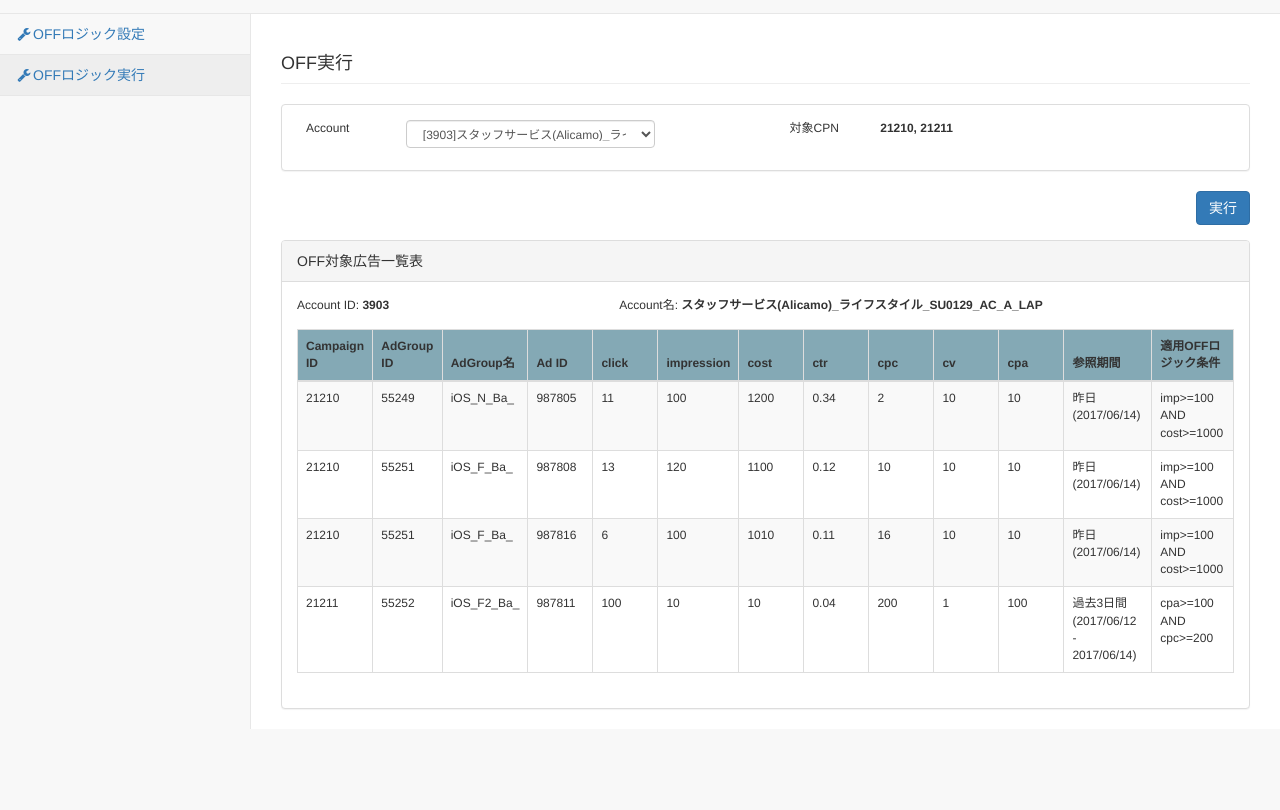
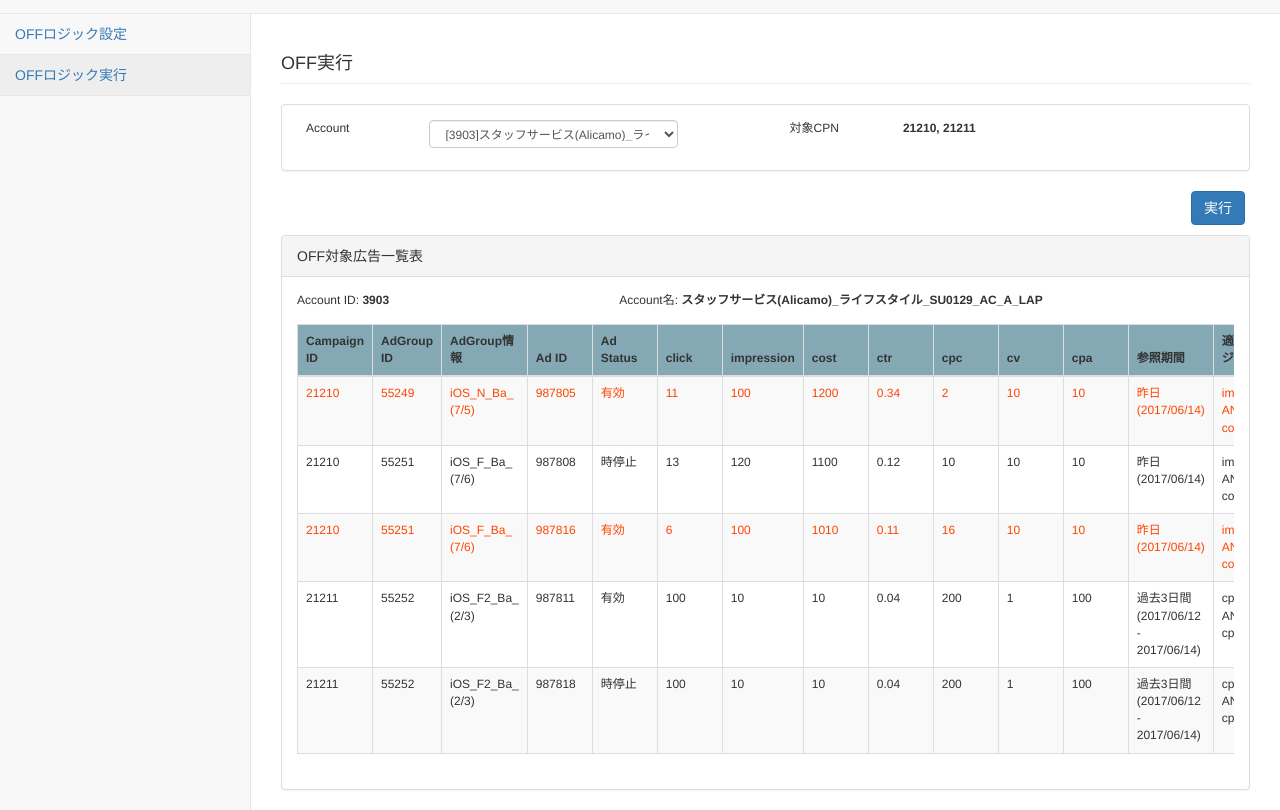
Before and after one commit to trvinhlong/bootstrap, a website: page pages/applyrule.html in a window 1280 px wide. Shown: the part 37-847 px from the top of the page. Before the commit the page ends 800 px from the top, so only its background shows below. Drawn offline with Linux system fonts and the light colour scheme.

Commit message:
update css

```diff
--- a/custom.css
+++ b/custom.css
@@ -8,7 +8,7 @@
 	min-height: 20px;
 }
 .panel-body .optimize-rule-element {
-	width: 20%;
+	width: 18%;
 	display: inline-block;
 	float: left;
 	margin-left: 2%;
@@ -21,16 +21,15 @@
 }
 
 .optimize-rule-element.optimize-rule-label {
-	width: 20%;
+	width: 25%;
 }
 
 .optimize-rule-element.optimize-rule-value {
 	width: 20%;
 }
 
-.optimize-rule-connector {
-	font-size: 12px;
-	height: 28px;
+.optimize-rule-element.optimize-rule-connector {
+	width: 25%;
 }
 .optimize-rule-row button {
 	width: 10%;
@@ -91,3 +90,6 @@ table tr td {
 .hide-msg{
 	display: none;
 }
+#targetTable tr.executable-ads {
+	color: orangered;
+}
--- a/pages/applyrule.html
+++ b/pages/applyrule.html
@@ -52,10 +52,10 @@
                 <div class="sidebar-nav navbar-collapse">
                     <ul class="nav" id="side-menu">
                         <li>
-                            <a href="settingrule.html"><i class="fa fa-wrench fa-fw"></i></i>OFFロジック設定</a>
+                            <a href="settingrule.html">OFFロジック設定</a>
                         </li>
                         <li>
-                            <a href="applyrule.html"><i class="fa fa-wrench fa-fw"></i></i>OFFロジック実行</a>
+                            <a href="applyrule.html">OFFロジック実行</a>
                         </li>
                     </ul>
                 </div>
@@ -73,8 +73,7 @@
             </div>
 
             <div class="alert alert-success" id="success-alert">
-                <button type="button" class="close" data-dismiss="alert">x</button>
-                OFFONロジックが正常に実行された。
+                OFFロジックが正常に実行された。
             </div>
 
             <!-- /.row -->
@@ -86,10 +85,11 @@
                                 <div class="col-sm-6">
                                     <div class="form-group optimize-rule-row">
                                         <span class="optimize-rule-element optimize-rule-label">Account</span>
-                                        <select class="form-control optimize-rule-element optimize-rule-selector">
+                                        <select class="form-control optimize-rule-element optimize-rule-selector" id="campaign-selector">
                                                 <option>[3903]スタッフサービス(Alicamo)_ライフスタイル_SU0129_AC_A_LAP</option>
                                                 <option>[3962]株式会社セプテーニ_APIテストアカウント2017-06-15</option>
                                         </select>
+                                        <i class="fa fa-spinner fa-pulse fa-3x fa-fw" id="campaignLoadingImg" style="display: none;"></i>
                                     </div>
                                 </div>
                                 <div class="col-sm-6">
@@ -109,9 +109,9 @@
             </div>
             <!-- /.row -->
 
-            <div class="row" style="float:right; padding-right:15px; padding-bottom: 15px;">
+            <div class="row">
                 <i class="fa fa-spinner fa-pulse fa-3x fa-fw" id="loadingImg" style="display: none;"></i>
-                <button class="btn btn-primary" id="executeBtn">実行</button>
+                <button class="btn btn-primary" id="executeBtn" style="float: right; margin-bottom: 10px; margin-right: 20px;">実行</button>
             </div>
 
 
@@ -134,8 +134,9 @@
                                         <tr>
                                             <th>Campaign ID</th>
                                             <th>AdGroup ID</th>
-                                            <th>AdGroup名</th>
+                                            <th>AdGroup情報</th>
                                             <th>Ad ID</th>
+                                            <th>Ad Status</th>
                                             <th>click</th>
                                             <th>impression</th>
                                             <th>cost</th>
@@ -148,11 +149,12 @@
                                         </tr>
                                     </thead>
                                     <tbody>
-                                        <tr>
+                                        <tr class="executable-ads">
                                             <td>21210</td>
                                             <td>55249</td>
-                                            <td>iOS_N_Ba_</td>
+                                            <td>iOS_N_Ba_ (7/5)</td>
                                             <td>987805</td>
+                                            <td>有効</td>
                                             <td>11</td>
                                             <td>100</td>
                                             <td>1200</td>
@@ -166,8 +168,9 @@
                                         <tr>
                                             <td>21210</td>
                                             <td>55251</td>
-                                            <td>iOS_F_Ba_</td>
+                                            <td>iOS_F_Ba_ (7/6)</td>
                                             <td>987808</td>
+                                            <td>時停止</td>
                                             <td>13</td>
                                             <td>120</td>
                                             <td>1100</td>
@@ -178,11 +181,12 @@
                                             <td>昨日 (2017/06/14)</td>
                                             <td>imp>=100 AND cost>=1000</td>
                                         </tr>
-                                        <tr>
+                                        <tr class="executable-ads">
                                             <td>21210</td>
                                             <td>55251</td>
-                                            <td>iOS_F_Ba_</td>
+                                            <td>iOS_F_Ba_ (7/6)</td>
                                             <td>987816</td>
+                                            <td>有効</td>
                                             <td>6</td>
                                             <td>100</td>
                                             <td>1010</td>
@@ -196,8 +200,25 @@
                                         <tr>
                                             <td>21211</td>
                                             <td>55252</td>
-                                            <td>iOS_F2_Ba_</td>
+                                            <td>iOS_F2_Ba_ (2/3)</td>
                                             <td>987811</td>
+                                            <td>有効</td>
+                                            <td>100</td>
+                                            <td>10</td>
+                                            <td>10</td>
+                                            <td>0.04</td>
+                                            <td>200</td>
+                                            <td>1</td>
+                                            <td>100</td>
+                                            <td>過去3日間 (2017/06/12 - 2017/06/14)</td>
+                                            <td>cpa>=100 AND cpc>=200</td>
+                                        </tr>
+                                        <tr>
+                                            <td>21211</td>
+                                            <td>55252</td>
+                                            <td>iOS_F2_Ba_ (2/3)</td>
+                                            <td>987818</td>
+                                            <td>時停止</td>
                                             <td>100</td>
                                             <td>10</td>
                                             <td>10</td>
@@ -249,10 +270,18 @@
                 setTimeout(function() {
                     $("#loadingImg").hide();
                     $("#success-alert").alert();
-                    $("#targetTable td").css("background-color", "gray");
                     $("#success-alert").fadeTo(2000, 500);
                 }, 5000);
 
+            });
+            $("#campaign-selector").change(function () {
+                this.disabled=true;
+                var self = this;
+                $("#campaignLoadingImg").show();
+                setTimeout(function() {
+                    $("#campaignLoadingImg").hide();
+                    self.disabled = false;
+                }, 5000);
             });
         });
     </script>
```
Also changed, not shown: pages/settingrule.html (+3 -3 lines).
